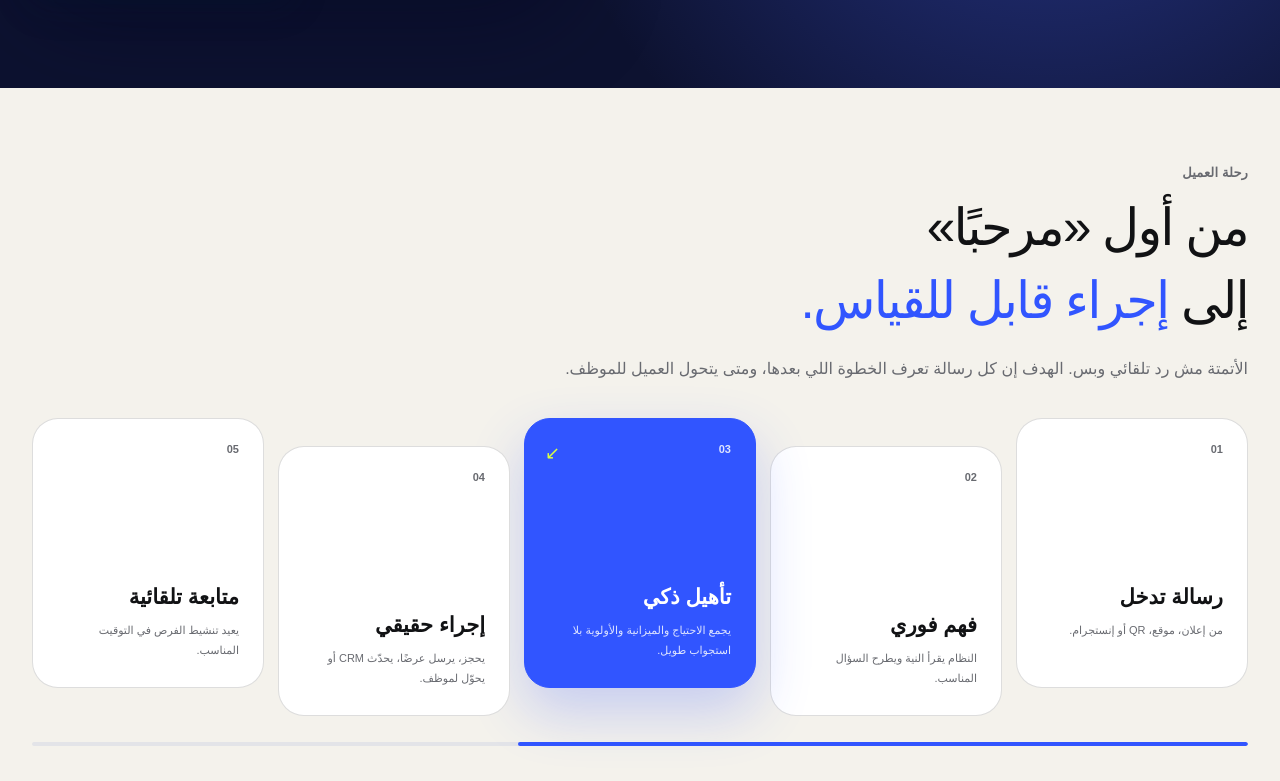
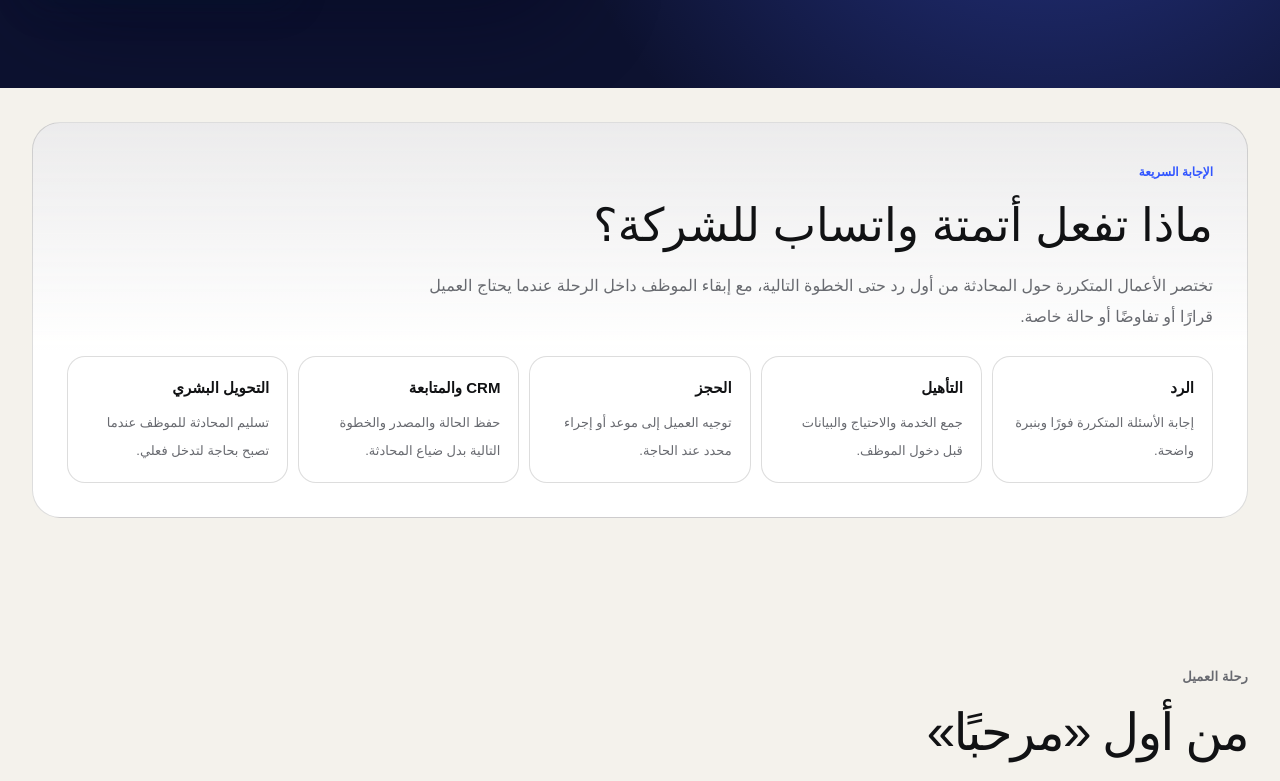
Before and after one commit to mohammedrashad2011-ui/Dewank-2026-website, a Next.js app: page /whatsapp-automation in a window 1280 px wide. Shown: the part 780-1561 px from the top of the page. Built offline with nearby package versions, Linux system fonts and the light colour scheme; no server answers; a web font is replaced by a local one.

Commit message:
Upgrade WhatsApp automation AEO and conversion path

```diff
--- a/app/whatsapp-automation/page.tsx
+++ b/app/whatsapp-automation/page.tsx
@@ -7,6 +7,7 @@ import ConnectedSystem from "../components/connected-system";
 import WhatsAppHeroDemo from "../components/whatsapp-hero-demo";
 import { WhatsAppStarterPrice } from "../offers/whatsapp-automation-starter/localized-whatsapp-starter";
 import "./whatsapp-automation.css";
+import "./whatsapp-automation-aeo-upgrade.css";
 
 const title = "أتمتة واتساب للشركات مع CRM في السعودية | ديوانك";
 const description = "خدمة أتمتة واتساب للشركات في السعودية والخليج: رد آلي، تأهيل العملاء، الحجز والمتابعة وربط WhatsApp مع CRM ونظام المبيعات.";
@@ -54,6 +55,7 @@ const useCases = [
 export default function WhatsAppAutomation() {
   const url = `${siteUrl}/whatsapp-automation`;
   const whatsappHref = "https://wa.me/97339066649?text=" + encodeURIComponent("مرحبًا ديوانك، أريد مناقشة نظام أتمتة واتساب لنشاطي. نوع النشاط: ");
+  const diagnosticHref = "https://wa.me/97339066649?text=" + encodeURIComponent("مرحبًا ديوانك، أريد تحديد نظام واتساب المناسب. نوع النشاط: ___ | عدد الرسائل اليومية تقريبًا: ___ | هل يوجد CRM أو حجز حاليًا؟ ___");
   const schema = {
     "@context": "https://schema.org",
     "@graph": [
@@ -86,6 +88,19 @@ export default function WhatsAppAutomation() {
         </div>
       </section>
 
+      <section className="shell wa-aeo-answer" aria-labelledby="wa-aeo-title">
+        <small>الإجابة السريعة</small>
+        <h2 id="wa-aeo-title">ماذا تفعل أتمتة واتساب للشركة؟</h2>
+        <p>تختصر الأعمال المتكررة حول المحادثة من أول رد حتى الخطوة التالية، مع إبقاء الموظف داخل الرحلة عندما يحتاج العميل قرارًا أو تفاوضًا أو حالة خاصة.</p>
+        <div className="wa-aeo-grid">
+          <article><b>الرد</b><span>إجابة الأسئلة المتكررة فورًا وبنبرة واضحة.</span></article>
+          <article><b>التأهيل</b><span>جمع الخدمة والاحتياج والبيانات قبل دخول الموظف.</span></article>
+          <article><b>الحجز</b><span>توجيه العميل إلى موعد أو إجراء محدد عند الحاجة.</span></article>
+          <article><b>CRM والمتابعة</b><span>حفظ الحالة والمصدر والخطوة التالية بدل ضياع المحادثة.</span></article>
+          <article><b>التحويل البشري</b><span>تسليم المحادثة للموظف عندما تصبح بحاجة لتدخل فعلي.</span></article>
+        </div>
+      </section>
+
       <section className="shell flow-section wa-flow-section">
         <span className="section-label">رحلة العميل</span>
         <h2>من أول «مرحبًا»<br/>إلى <mark>إجراء قابل للقياس.</mark></h2>
@@ -114,11 +129,35 @@ export default function WhatsAppAutomation() {
         </div>
       </section>
 
+      <section className="shell wa-crm-decision" aria-labelledby="wa-crm-decision-title">
+        <small>أتمتة فقط أم CRM؟</small>
+        <h2 id="wa-crm-decision-title">ابدأ بالمشكلة، وليس باسم الأداة.</h2>
+        <p>لو الهدف فقط الرد السريع وجمع البيانات وتحويل المحادثة، قد يكفي نطاق Starter. لو عندك فريق ومراحل بيع وحجوزات ومتابعات متكررة، فالـCRM يصبح جزءًا من الحل وليس إضافة تجميلية.</p>
+        <div className="wa-crm-grid">
+          <article><h3>Automation فقط</h3><p>أنسب عندما تحتاج ردودًا وتأهيلًا وتسليمًا للموظف بدون إدارة مراحل معقدة أو سجل متابعة موسع.</p></article>
+          <article><h3>Automation + CRM</h3><p>أنسب عندما تحتاج حفظ حالة العميل، توزيع الفرص، الحجز، التذكير، المتابعة والتقارير عبر رحلة أطول.</p></article>
+        </div>
+        <div className="wa-cost-note"><strong>عن التكلفة:</strong> افصل بين تكلفة التأسيس، أي رسوم تشغيل للأدوات أو القنوات، وتكلفة التكاملات مثل CRM أو الحجز. السعر النهائي يتغير حسب عدد المسارات والتكاملات وحجم التشغيل.</div>
+      </section>
+
       <section className="method-section wa-method">
         <div className="shell method-layout">
           <div className="method-intro"><span className="section-label">طريقة التنفيذ</span><h2>لا نبدأ بالبوت.<br/><em>نبدأ برحلة العميل.</em></h2><p>نراجع المحادثات الحالية، ونحدد أين يتكرر الشغل وأين يضيع العميل، ثم نبني المسار الأقل تعقيدًا الذي يحل المشكلة.</p></div>
           <div className="method-list"><div><span>01</span><h3>نحلل المحادثات</h3><p>الأسئلة المتكررة، نقاط التعطّل، ونوايا العملاء الأساسية.</p></div><div><span>02</span><h3>نصمم المسارات</h3><p>الرد، التأهيل، الحجز، المتابعة والتحويل للموظف.</p></div><div><span>03</span><h3>نربط ونختبر</h3><p>واتساب وCRM والحجز والإشعارات حسب النطاق.</p></div><div><span>04</span><h3>نحسن</h3><p>تطوير الردود والقواعد على أساس المحادثات الحقيقية.</p></div></div>
         </div>
+      </section>
+
+      <section className="shell wa-readiness" aria-labelledby="wa-readiness-title">
+        <small>متى تكون الأتمتة مفيدة فعلًا؟</small>
+        <h2 id="wa-readiness-title">لو المشكلة تتكرر يوميًا، غالبًا تستحق الأتمتة.</h2>
+        <p>الأتمتة تكون أكثر قيمة عندما تحذف تكرارًا واضحًا أو تمنع فرصة بيع من الضياع، وليس فقط لأنها تقنية جديدة.</p>
+        <div className="wa-readiness-grid">
+          <article><b>الرد بطيء</b><p>العميل ينتظر، أو السؤال نفسه يتكرر عشرات المرات.</p></article>
+          <article><b>المتابعة تضيع</b><p>لا يوجد تذكير واضح بمن يجب متابعته ومتى.</p></article>
+          <article><b>العميل يصل ناقص البيانات</b><p>الموظف يبدأ كل محادثة من الصفر بدل استلام Lead مؤهل.</p></article>
+          <article><b>الفريق يعمل يدويًا أكثر من اللازم</b><p>الحجز والتأكيد والتذكير وتحديث الحالة كلها خطوات متكررة.</p></article>
+        </div>
+        <div className="wa-diagnostic-cta"><p><strong>مش عارف تبدأ منين؟</strong><br/>أرسل نوع النشاط وعدد الرسائل اليومية وهل عندك CRM أو حجز حاليًا، ونحدد لك أقل نظام مناسب للمشكلة.</p><a className="button primary" href={diagnosticHref} target="_blank" rel="noopener noreferrer">حدد النظام المناسب <span>↗</span></a></div>
       </section>
 
       <section className="shell wa-usecases">
```
